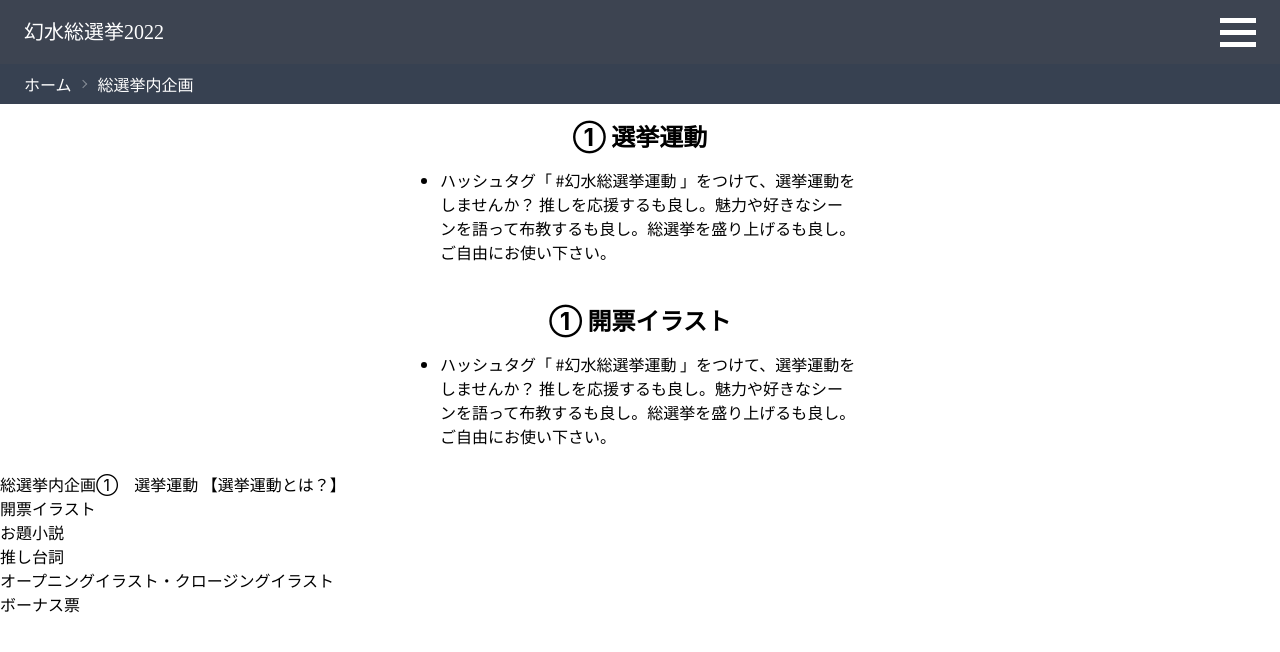
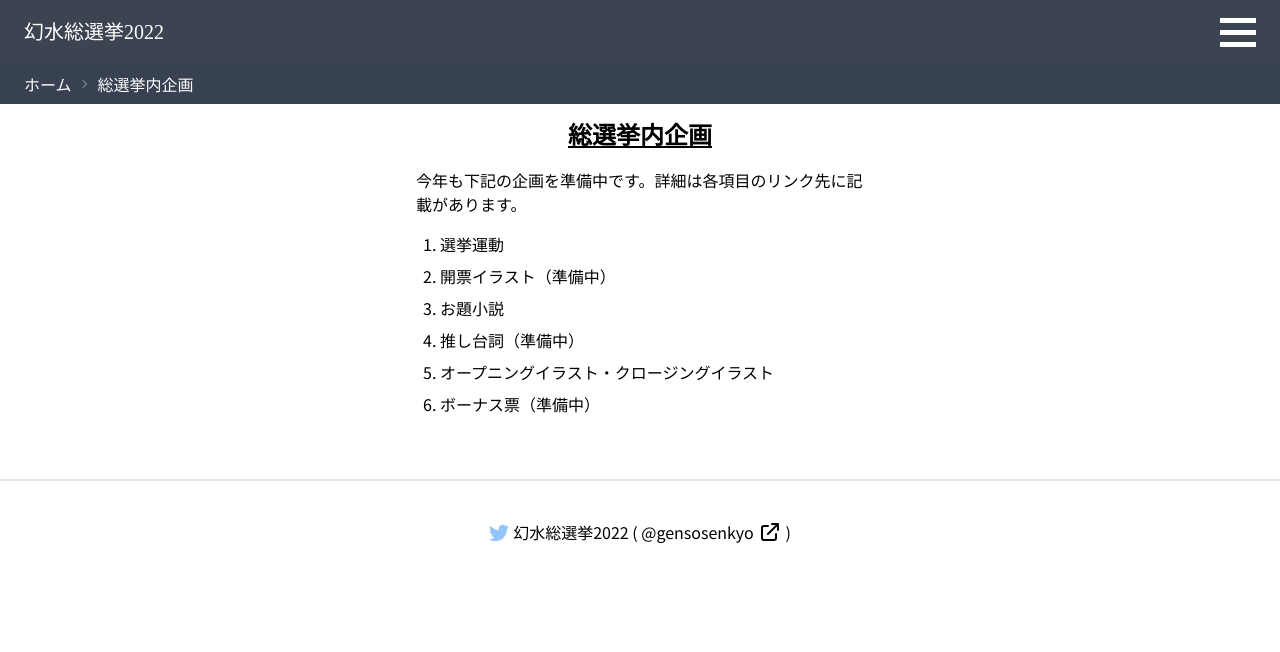
Before and after one commit to true-runes/suikoden-election-2022-frontend, a Next.js app: page /events-in-event in a window 1280 px wide. Shown: the top 652 px of the page. Built offline with nearby package versions, Linux system fonts and the light colour scheme; no server answers; a web font is replaced by a local one.

Commit message:
feat: 🎸 「総選挙内企画」説明ページのドラフトを作成 (#249)

```diff
--- a/components/HumbergerMenu/HumbergerNavigation.tsx
+++ b/components/HumbergerMenu/HumbergerNavigation.tsx
@@ -10,9 +10,53 @@ const Navigation = () => {
           <div className="text-2xl py-4">
             <Link href="/">幻水総選挙2022</Link>
           </div>
-          <div className="text-lg py-4">開催概要</div>
-          <div className="text-lg py-4">総選挙内企画</div>
-          <div className="text-lg py-4">よくあるご質問（準備中）</div>
+          <div className="text-lg">
+            <div className="collapse collapse-arrow">
+              <input type="checkbox" className="peer" />
+              <div className="collapse-title pl-0">
+                <div>総選挙内企画</div>
+              </div>
+              <div className="collapse-content">
+                <div className="py-2 link link-hover underline-offset-4">
+                  <Link href="/events-in-event">総選挙内企画について</Link>
+                </div>
+                <div>
+                  <ul className="list-decimal pl-8">
+                    <li className="py-2">
+                      <div className="text-base link link-hover underline-offset-4">
+                        <Link href="/events-in-event/election-campaign">
+                          選挙運動
+                        </Link>
+                      </div>
+                    </li>
+                    <li className="py-2">
+                      <div className="text-base">開票イラスト（準備中）</div>
+                    </li>
+                    <li className="py-2">
+                      <div className="text-base link link-hover underline-offset-4">
+                        <Link href="/events-in-event/novels-on-themes">
+                          お題小説
+                        </Link>
+                      </div>
+                    </li>
+                    <li className="py-2">
+                      <div className="text-base">推し台詞（準備中）</div>
+                    </li>
+                    <li className="py-2">
+                      <div className="text-base link link-hover underline-offset-4">
+                        <Link href="/events-in-event/op-cl-illustrations">
+                          OP&CLイラスト
+                        </Link>
+                      </div>
+                    </li>
+                    <li className="py-2">
+                      <div className="text-base">ボーナス票（準備中）</div>
+                    </li>
+                  </ul>
+                </div>
+              </div>
+            </div>
+          </div>
           <div className="text-lg">
             <PreviousWebsites />
           </div>
--- a/components/Kikaku.tsx
+++ b/components/Kikaku.tsx
@@ -1,4 +1,5 @@
 import type { NextPage } from 'next'
+import Link from 'next/link'
 
 const Kikaku: NextPage = () => {
   return (
@@ -11,19 +12,29 @@ const Kikaku: NextPage = () => {
             </h1>
 
             <div>
-              <p className="pb-4">
-                今年も下記の企画を準備中です。詳細は後日発表いたします。
+              <p className="pb-4 text-left">
+                今年も下記の企画を準備中です。詳細は各項目のリンク先に記載があります。
               </p>
               <div className="text-base text-left pb-4">
                 <ul className="list-decimal pl-6 pr-2">
-                  <li className="pb-2">選挙運動</li>
-                  <li className="pb-2">開票イラスト</li>
-                  <li className="pb-2">お題小説</li>
-                  <li className="pb-2">推し台詞</li>
-                  <li className="pb-2">
-                    オープニングイラスト・クロージングイラスト
+                  <li className="pb-2 link link-hover underline-offset-4">
+                    <Link href="/events-in-event/election-campaign">
+                      選挙運動
+                    </Link>
                   </li>
-                  <li className="pb-2">ボーナス票</li>
+                  <li className="pb-2">開票イラスト（準備中）</li>
+                  <li className="pb-2 link link-hover underline-offset-4">
+                    <Link href="/events-in-event/novels-on-themes">
+                      お題小説
+                    </Link>
+                  </li>
+                  <li className="pb-2">推し台詞（準備中）</li>
+                  <li className="pb-2 link link-hover underline-offset-4">
+                    <Link href="/events-in-event/op-cl-illustrations">
+                      オープニングイラスト・クロージングイラスト
+                    </Link>
+                  </li>
+                  <li className="pb-2">ボーナス票（準備中）</li>
                 </ul>
               </div>
             </div>
--- a/pages/events-in-event.tsx
+++ b/pages/events-in-event.tsx
@@ -3,6 +3,8 @@ import Link from 'next/link'
 
 import HumbergerNavigation from '../components/HumbergerMenu/HumbergerNavigation'
 import NavBar from '../components/NavBar'
+import SiteFooter from '../components/SiteFooter'
+import Kikaku from '../components/Kikaku'
 
 const EventsInEvent: NextPage = () => {
   return (
@@ -24,46 +26,10 @@ const EventsInEvent: NextPage = () => {
           </ul>
         </div>
 
-        <div className="hero">
-          <div className="hero-content text-center">
-            <div className="max-w-md">
-              <h1 className="text-2xl font-bold pb-4">① 選挙運動</h1>
-              <div className="text-base text-left">
-                <ul className="list-disc pl-6 pr-2">
-                  <li className="pb-2">
-                    ハッシュタグ「 #幻水総選挙運動
-                    」をつけて、選挙運動をしませんか？
-                    推しを応援するも良し。魅力や好きなシーンを語って布教するも良し。総選挙を盛り上げるも良し。ご自由にお使い下さい。
-                  </li>
-                </ul>
-              </div>
-            </div>
-          </div>
-        </div>
+        <Kikaku />
 
-        <div className="hero">
-          <div className="hero-content text-center">
-            <div className="max-w-md">
-              <h1 className="text-2xl font-bold pb-4">① 開票イラスト</h1>
-              <div className="text-base text-left">
-                <ul className="list-disc pl-6 pr-2">
-                  <li className="pb-2">
-                    ハッシュタグ「 #幻水総選挙運動
-                    」をつけて、選挙運動をしませんか？
-                    推しを応援するも良し。魅力や好きなシーンを語って布教するも良し。総選挙を盛り上げるも良し。ご自由にお使い下さい。
-                  </li>
-                </ul>
-              </div>
-            </div>
-          </div>
-        </div>
-
-        <p>総選挙内企画①　選挙運動 【選挙運動とは？】</p>
-        <p>開票イラスト</p>
-        <p>お題小説</p>
-        <p>推し台詞</p>
-        <p>オープニングイラスト・クロージングイラスト</p>
-        <p>ボーナス票</p>
+        <div className="divider" />
+        <SiteFooter />
       </main>
     </div>
   )
--- /dev/null
+++ b/pages/events-in-event/election-campaign.tsx
@@ -0,0 +1,55 @@
+import type { NextPage } from 'next'
+import Link from 'next/link'
+
+import HumbergerNavigation from '../../components/HumbergerMenu/HumbergerNavigation'
+import NavBar from '../../components/NavBar'
+import SiteFooter from '../../components/SiteFooter'
+
+const ElectionCampaign: NextPage = () => {
+  return (
+    <div className="bg-white text-black">
+      <title>選挙運動 - 幻水総選挙2022</title>
+      <div className={'right'}>
+        <HumbergerNavigation />
+      </div>
+
+      <main id="page-wrap">
+        <NavBar />
+
+        <div className="text-base bg-gray-700 text-white breadcrumbs pl-6 pb-2">
+          <ul>
+            <li>
+              <Link href="/">ホーム</Link>
+            </li>
+            <li>
+              <Link href="/events-in-event">総選挙内企画</Link>
+            </li>
+            <li>選挙運動</li>
+          </ul>
+        </div>
+
+        <div className="hero">
+          <div className="hero-content text-center">
+            <div className="max-w-md">
+              <h1 className="text-2xl font-bold pb-4">① 選挙運動</h1>
+              <div className="text-base text-left">
+                <ul className="list-disc pl-6 pr-2">
+                  <li className="pb-2">
+                    ハッシュタグ「 #幻水総選挙運動
+                    」をつけて、選挙運動をしませんか？
+                    推しを応援するも良し。魅力や好きなシーンを語って布教するも良し。総選挙を盛り上げるも良し。ご自由にお使い下さい。
+                  </li>
+                </ul>
+              </div>
+            </div>
+          </div>
+        </div>
+
+        <div className="divider" />
+        <SiteFooter />
+      </main>
+    </div>
+  )
+}
+
+export default ElectionCampaign
--- /dev/null
+++ b/pages/events-in-event/novels-on-themes.tsx
@@ -0,0 +1,55 @@
+import type { NextPage } from 'next'
+import Link from 'next/link'
+
+import HumbergerNavigation from '../../components/HumbergerMenu/HumbergerNavigation'
+import NavBar from '../../components/NavBar'
+import SiteFooter from '../../components/SiteFooter'
+
+const NovelsOnThemes: NextPage = () => {
+  return (
+    <div className="bg-white text-black">
+      <title>お題小説 - 幻水総選挙2022</title>
+      <div className={'right'}>
+        <HumbergerNavigation />
+      </div>
+
+      <main id="page-wrap">
+        <NavBar />
+
+        <div className="text-base bg-gray-700 text-white breadcrumbs pl-6 pb-2">
+          <ul>
+            <li>
+              <Link href="/">ホーム</Link>
+            </li>
+            <li>
+              <Link href="/events-in-event">総選挙内企画</Link>
+            </li>
+            <li>お題小説</li>
+          </ul>
+        </div>
+
+        <div className="hero">
+          <div className="hero-content text-center">
+            <div className="max-w-md">
+              <h1 className="text-2xl font-bold pb-4">① 選挙運動</h1>
+              <div className="text-base text-left">
+                <ul className="list-disc pl-6 pr-2">
+                  <li className="pb-2">
+                    ハッシュタグ「 #幻水総選挙運動
+                    」をつけて、選挙運動をしませんか？
+                    推しを応援するも良し。魅力や好きなシーンを語って布教するも良し。総選挙を盛り上げるも良し。ご自由にお使い下さい。
+                  </li>
+                </ul>
+              </div>
+            </div>
+          </div>
+        </div>
+
+        <div className="divider" />
+        <SiteFooter />
+      </main>
+    </div>
+  )
+}
+
+export default NovelsOnThemes
--- /dev/null
+++ b/pages/events-in-event/op-cl-illustrations.tsx
@@ -0,0 +1,57 @@
+import type { NextPage } from 'next'
+import Link from 'next/link'
+
+import HumbergerNavigation from '../../components/HumbergerMenu/HumbergerNavigation'
+import NavBar from '../../components/NavBar'
+import SiteFooter from '../../components/SiteFooter'
+
+const OpClIllustrations: NextPage = () => {
+  return (
+    <div className="bg-white text-black">
+      <title>OPイラスト・CLイラスト - 幻水総選挙2022</title>
+      <div className={'right'}>
+        <HumbergerNavigation />
+      </div>
+
+      <main id="page-wrap">
+        <NavBar />
+
+        <div className="text-base bg-gray-700 text-white breadcrumbs pl-6 pb-2">
+          <ul>
+            <li>
+              <Link href="/">ホーム</Link>
+            </li>
+            <li>
+              <Link href="/events-in-event">総選挙内企画</Link>
+            </li>
+            <li>OPイラスト・CLイラスト</li>
+          </ul>
+        </div>
+
+        <div className="hero">
+          <div className="hero-content text-center">
+            <div className="max-w-md">
+              <h1 className="text-2xl font-bold pb-4">
+                OPイラスト・CLイラスト
+              </h1>
+              <div className="text-base text-left">
+                <ul className="list-disc pl-6 pr-2">
+                  <li className="pb-2">
+                    ハッシュタグ「 #幻水総選挙運動
+                    」をつけて、選挙運動をしませんか？
+                    推しを応援するも良し。魅力や好きなシーンを語って布教するも良し。総選挙を盛り上げるも良し。ご自由にお使い下さい。
+                  </li>
+                </ul>
+              </div>
+            </div>
+          </div>
+        </div>
+
+        <div className="divider" />
+        <SiteFooter />
+      </main>
+    </div>
+  )
+}
+
+export default OpClIllustrations
```
